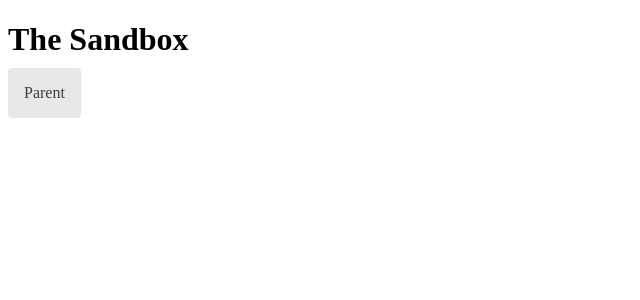
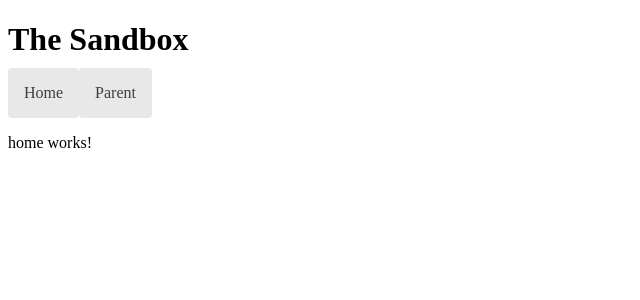
Before and after one commit to eigenman38/sandbox, an Angular app: page / in a window 1280 px wide. Shown: the top 300 px of the page, without its empty margins (0-640 px from the left). Built offline with nearby package versions, Linux system fonts and the light colour scheme.

Commit message:
added home page

```diff
--- a/src/app/app-routing.module.ts
+++ b/src/app/app-routing.module.ts
@@ -1,10 +1,12 @@
 import { NgModule } from '@angular/core';
 import { RouterModule, Routes } from '@angular/router';
+import { HomeComponent } from './home/home.component';
 import { ParentComponent } from './parent/parent.component';
 
 const routes: Routes = [
+  { path: 'home', component: HomeComponent },
   { path: 'parent', component: ParentComponent },
-  { path: '**', redirectTo: '/', pathMatch: 'full' },
+  { path: '**', component: HomeComponent },
 ];
 
 @NgModule({
--- a/src/app/app.component.html
+++ b/src/app/app.component.html
@@ -1,3 +1,8 @@
 <h1>{{ title }}</h1>
-<nav><a routerLink="/parent">Parent</a><br /></nav>
+<nav>
+  <a routerLink="/home">Home</a>
+  <a routerLink="/parent">Parent</a>
+
+  <br />
+</nav>
 <router-outlet></router-outlet>
--- a/src/app/app.module.ts
+++ b/src/app/app.module.ts
@@ -6,13 +6,15 @@ import { AppComponent } from './app.component';
 import { ParentComponent } from './parent/parent.component';
 import { RedChildComponent } from './red-child/red-child.component';
 import { BlueChildComponent } from './blue-child/blue-child.component';
+import { HomeComponent } from './home/home.component';
 
 @NgModule({
   declarations: [
     AppComponent,
     ParentComponent,
     RedChildComponent,
-    BlueChildComponent
+    BlueChildComponent,
+    HomeComponent
   ],
   imports: [
     BrowserModule,
--- /dev/null
+++ b/src/app/home/home.component.html
@@ -0,0 +1 @@
+<p>home works!</p>
--- /dev/null
+++ b/src/app/home/home.component.ts
@@ -0,0 +1,22 @@
+import { Component, ElementRef, OnDestroy, OnInit } from '@angular/core';
+
+@Component({
+  selector: 'app-home',
+  templateUrl: './home.component.html',
+  styleUrls: ['./home.component.css'],
+})
+export class HomeComponent implements OnInit, OnDestroy {
+  private selector: string;
+
+  constructor(private elementRef: ElementRef) {
+    this.selector = elementRef.nativeElement.tagName;
+  }
+
+  ngOnInit(): void {
+    console.log(`ngOnInit: ${this.selector}`);
+  }
+
+  ngOnDestroy(): void {
+    console.log(`ngOnDestroy: ${this.selector}`);
+  }
+}
--- a/src/app/parent/parent.component.ts
+++ b/src/app/parent/parent.component.ts
@@ -7,7 +7,7 @@ import { mergeMap, map, switchMap, takeUntil } from 'rxjs/operators';
   templateUrl: './parent.component.html',
   styleUrls: ['./parent.component.css'],
 })
-export class ParentComponent implements OnInit {
+export class ParentComponent implements OnInit, OnDestroy {
   private mergeMapSubscription: Subscription | undefined;
   private mergeMapResult$: Observable<string> | undefined;
 
```
Also changed, not shown: src/app/home/home.component.css (added), 1 other file (tests, documents, lock files or other folders).
